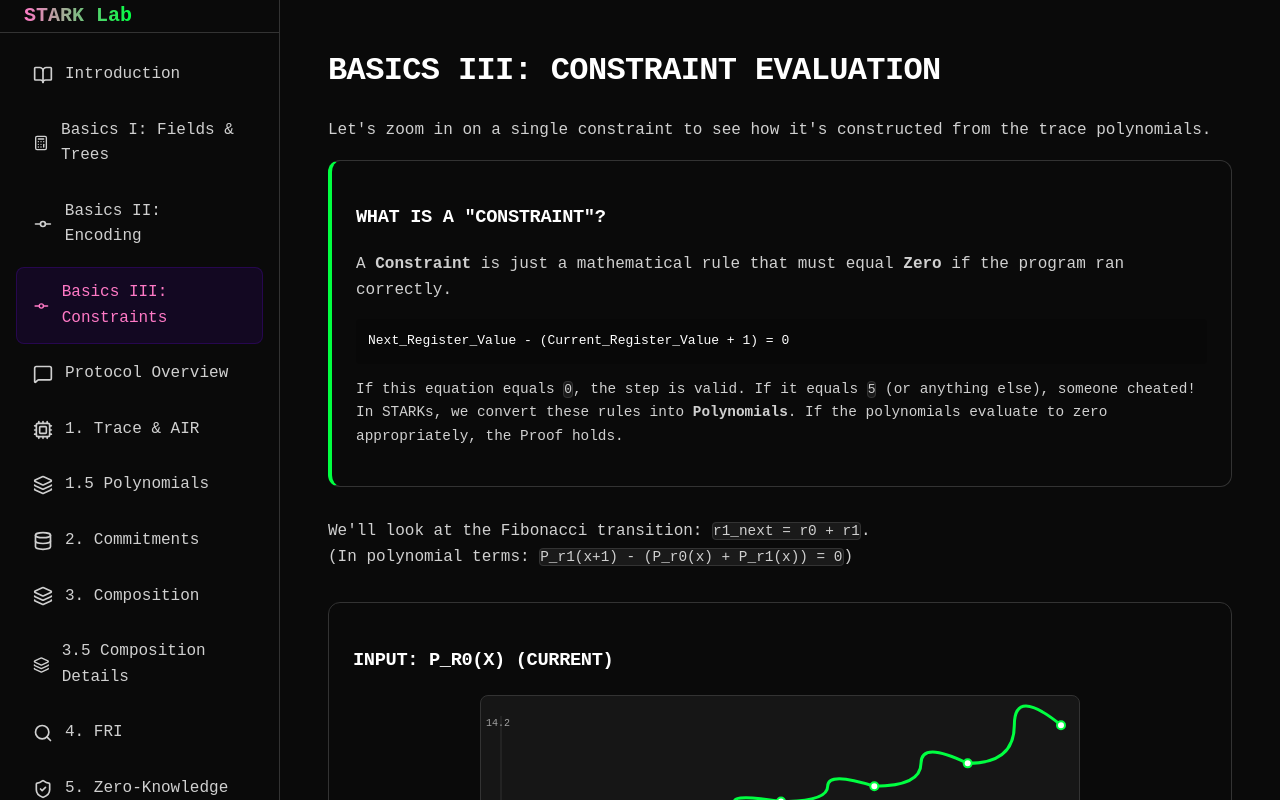
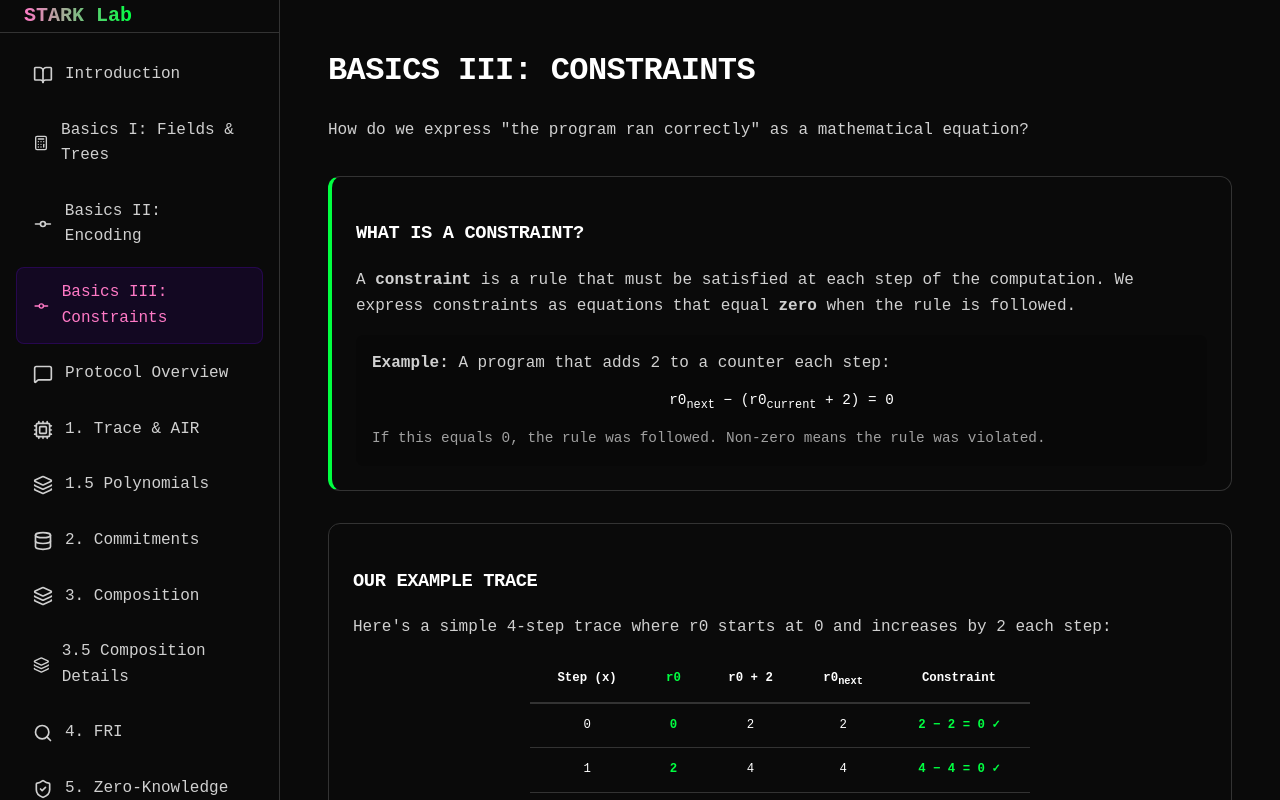
Before and after one commit to muellerberndt/starklab, a React (Vite) app: page /constraint-eval in a window 1280 px wide. Built offline with nearby package versions, Linux system fonts and the light colour scheme.

Commit message:
Simplify 'Basics III' section

```diff
--- a/src/pages/ConstraintEvaluation.tsx
+++ b/src/pages/ConstraintEvaluation.tsx
@@ -1,160 +1,288 @@
+// Simple graph component that uses a shared Y scale for comparison
+function SimpleGraph({
+    values,
+    color,
+    label,
+    yMin,
+    yMax,
+    showPoints = true
+}: {
+    values: number[];
+    color: string;
+    label: string;
+    yMin: number;
+    yMax: number;
+    showPoints?: boolean;
+}) {
+    const width = 280;
+    const height = 140;
+    const padding = { top: 20, right: 20, bottom: 30, left: 40 };
+    const graphWidth = width - padding.left - padding.right;
+    const graphHeight = height - padding.top - padding.bottom;
 
-import { PolynomialGraph } from '../components/PolynomialGraph';
+    const range = yMax - yMin || 1;
+
+    const points = values.map((val, i) => ({
+        x: padding.left + (i / (values.length - 1 || 1)) * graphWidth,
+        y: padding.top + graphHeight - ((val - yMin) / range) * graphHeight,
+        val
+    }));
+
+    // Create smooth curve path
+    let pathD = `M ${points[0].x} ${points[0].y}`;
+    for (let i = 1; i < points.length; i++) {
+        pathD += ` L ${points[i].x} ${points[i].y}`;
+    }
+
+    // Y-axis zero line position
+    const zeroY = padding.top + graphHeight - ((0 - yMin) / range) * graphHeight;
+
+    return (
+        <div style={{ textAlign: 'center' }}>
+            <div style={{ color, fontWeight: 'bold', marginBottom: '8px', fontSize: '0.9em' }}>{label}</div>
+            <svg width={width} height={height} style={{ background: 'rgba(0,0,0,0.2)', borderRadius: '8px' }}>
+                {/* Grid */}
+                <line x1={padding.left} y1={padding.top} x2={padding.left} y2={height - padding.bottom} stroke="var(--border-color)" />
+                <line x1={padding.left} y1={height - padding.bottom} x2={width - padding.right} y2={height - padding.bottom} stroke="var(--border-color)" />
+
+                {/* Zero line if in range */}
+                {yMin <= 0 && yMax >= 0 && (
+                    <line x1={padding.left} y1={zeroY} x2={width - padding.right} y2={zeroY} stroke="var(--text-muted)" strokeDasharray="4" strokeOpacity={0.5} />
+                )}
+
+                {/* Y axis labels */}
+                <text x={padding.left - 5} y={padding.top + 5} fill="var(--text-muted)" fontSize="10" textAnchor="end">{yMax}</text>
+                <text x={padding.left - 5} y={height - padding.bottom} fill="var(--text-muted)" fontSize="10" textAnchor="end">{yMin}</text>
+
+                {/* X axis labels */}
+                {points.map((p, i) => (
+                    <text key={i} x={p.x} y={height - 10} fill="var(--text-muted)" fontSize="10" textAnchor="middle">{i}</text>
+                ))}
+
+                {/* Line */}
+                <path d={pathD} fill="none" stroke={color} strokeWidth="2" />
+
+                {/* Points with values */}
+                {showPoints && points.map((p, i) => (
+                    <g key={i}>
+                        <circle cx={p.x} cy={p.y} r="5" fill="white" stroke={color} strokeWidth="2" />
+                        <text x={p.x} y={p.y - 10} fill={color} fontSize="11" textAnchor="middle" fontWeight="bold">{p.val}</text>
+                    </g>
+                ))}
+            </svg>
+        </div>
+    );
+}
 
 export function ConstraintEvaluationPage() {
-    // Use a static 8-step trace for the "Basics" section
-    // r0: 1, 1, 2, 3, 5, 8, 13, 21
-    // r1: 1, 2, 3, 5, 8, 13, 21, 34
-    // We only need the values relevant for the fiber check r1_next = r0 + r1
+    // Simple 4-step counter example: r0 increments by 2 each step
+    // r0: 0, 2, 4, 6
+    // Constraint: r0_next = r0_current + 2
+    const trace = [
+        { step: 0, r0: 0 },
+        { step: 1, r0: 2 },
+        { step: 2, r0: 4 },
+        { step: 3, r0: 6 },
+    ];
 
-    // Let's manually construct the trace values to match the logic perfectly
-    const traceValues = [1, 1, 2, 3, 5, 8, 13, 21];
+    // For polynomial visualization, we need:
+    // P_r0(x) values at x=0,1,2: [0, 2, 4] (we check transitions 0→1, 1→2, 2→3)
+    // P_r0(x+1) values: [2, 4, 6] (the "next" values)
+    // Constant 2: [2, 2, 2]
+    // Sum P_r0(x) + 2: [2, 4, 6]
+    // Constraint C(x) = P_r0(x+1) - (P_r0(x) + 2): [0, 0, 0]
 
-    // r0 behaves like the fib sequence starting at 1, 1
-    const r0Values = traceValues;
+    const r0Current = trace.slice(0, -1).map(t => t.r0);  // [0, 2, 4]
+    const r0Next = trace.slice(1).map(t => t.r0);         // [2, 4, 6]
+    const constant2 = r0Current.map(() => 2);              // [2, 2, 2]
+    const sum = r0Current.map((v, i) => v + constant2[i]); // [2, 4, 6]
+    const constraint = r0Next.map((next, i) => next - sum[i]); // [0, 0, 0]
 
-    // r1 behaves like the fib sequence starting at 1, 2 (shifted by 1 step effectively in the standard check)
-    // But for "r1_next = r0 + r1", let's assume a standard fib trace where:
-    // Step 0: r0=1, r1=1
-    // Step 1: r0=1, r1=2
-    // Step 2: r0=2, r1=3
-    // ...
-    // Wait, in our DSL:
-    // r2 = r0 + r1
-    // r0 = r1
-    // r1 = r2
-    // So:
-    // S0: 1, 1
-    // S1: 1, 2
-    // S2: 2, 3
-    // S3: 3, 5
-    // ...
-    // So r0 is [1, 1, 2, 3, 5, 8, 13, 21]
-    // And r1 is [1, 2, 3, 5, 8, 13, 21, 34]
-
-    const r1Values = [1, 2, 3, 5, 8, 13, 21, 34];
-
-    // Constraint values: r1(next) - (r0(curr) + r1(curr))
-    const constraintValues = r0Values.slice(0, -1).map((r0, i) => {
-        const r1 = r1Values[i];
-        const r1Next = r1Values[i + 1];
-
-        // Calculate diff in prime field (p=257)
-        // We want (r1Next - (r0 + r1)) % 257 == 0
-        const val = (r1Next - (r0 + r1)) % 257;
-        return val < 0 ? val + 257 : val;
-    });
+    // Calculate shared Y range for all polynomials (except constraint which has its own)
+    const allValues = [...r0Current, ...r0Next, ...constant2, ...sum];
+    const yMin = Math.min(...allValues) - 1;
+    const yMax = Math.max(...allValues) + 1;
 
     return (
         <div className="container" style={{ paddingBottom: '100px' }}>
-            <h1>Basics III: Constraint Evaluation</h1>
+            <h1>Basics III: Constraints</h1>
             <p>
-                Let's zoom in on a single constraint to see how it's constructed from the trace polynomials.
+                How do we express "the program ran correctly" as a mathematical equation?
             </p>
 
-            <div className="card" style={{ marginBottom: '32px', borderLeft: '4px solid var(--accent-primary)' }}>
-                <h3>What is a "Constraint"?</h3>
+            {/* What is a constraint */}
+            <div className="card" style={{ marginTop: '32px', borderLeft: '4px solid var(--accent-primary)' }}>
+                <h3>What is a Constraint?</h3>
                 <p>
-                    A <strong>Constraint</strong> is just a mathematical rule that must equal <strong>Zero</strong> if the program ran correctly.
+                    A <strong>constraint</strong> is a rule that must be satisfied at each step of the computation.
+                    We express constraints as equations that equal <strong>zero</strong> when the rule is followed.
                 </p>
-                <div style={{ background: 'rgba(0,0,0,0.2)', padding: '12px', borderRadius: '4px', margin: '12px 0', fontFamily: 'monospace' }}>
-                    Next_Register_Value - (Current_Register_Value + 1) = 0
-                </div>
-                <p style={{ fontSize: '0.9em' }}>
-                    If this equation equals <code>0</code>, the step is valid. If it equals <code>5</code> (or anything else), someone cheated!
-                    <br />
-                    In STARKs, we convert these rules into <strong>Polynomials</strong>. If the polynomials evaluate to zero appropriately, the Proof holds.
-                </p>
-            </div>
-
-
-            <p>
-                We'll look at the Fibonacci transition: <code>r1_next = r0 + r1</code>.
-                <br />
-                (In polynomial terms: <code>P_r1(x+1) - (P_r0(x) + P_r1(x)) = 0</code>)
-            </p>
-
-            <div style={{ display: 'flex', flexDirection: 'column', gap: '24px', marginTop: '32px' }}>
-                <div className="card">
-                    <h3>Input: P_r0(x) (Current)</h3>
-                    <div style={{ display: 'flex', justifyContent: 'center' }}>
-                        <PolynomialGraph values={r0Values.slice(0, -1)} width={600} height={150} color="var(--accent-primary)" />
+                <div style={{ marginTop: '16px', padding: '16px', background: 'rgba(0,0,0,0.2)', borderRadius: '8px' }}>
+                    <p style={{ margin: 0 }}>
+                        <strong>Example:</strong> A program that adds 2 to a counter each step:
+                    </p>
+                    <div style={{ fontFamily: 'monospace', margin: '12px 0', fontSize: '1.1em', textAlign: 'center' }}>
+                        r0<sub>next</sub> − (r0<sub>current</sub> + 2) = 0
                     </div>
-                </div>
-                <div className="card">
-                    <h3>Input: P_r1(x) (Current)</h3>
-                    <div style={{ display: 'flex', justifyContent: 'center' }}>
-                        <PolynomialGraph values={r1Values.slice(0, -1)} width={600} height={150} color="var(--accent-secondary)" />
-                    </div>
-                </div>
-            </div>
-
-            <div className="card" style={{ marginTop: '24px', textAlign: 'center' }}>
-                <div style={{ fontSize: '2em', margin: '16px 0', fontWeight: 'bold' }}>+</div>
-            </div>
-
-            <div className="card">
-                <h3>Sum: P_r0(x) + P_r1(x)</h3>
-                <div style={{ display: 'flex', justifyContent: 'center' }}>
-                    <PolynomialGraph
-                        values={r0Values.slice(0, -1).map((v, i) => v + r1Values[i])}
-                        width={600}
-                        height={150}
-                        color="#bd93f9"
-                    />
-                </div>
-            </div>
-
-            <div className="card" style={{ marginTop: '24px', textAlign: 'center' }}>
-                <div style={{ fontSize: '2em', margin: '16px 0', fontWeight: 'bold' }}>vs</div>
-            </div>
-
-            <div className="card">
-                <h3>Target: P_r1(x+1) (Next)</h3>
-                <div style={{ display: 'flex', justifyContent: 'center' }}>
-                    <PolynomialGraph values={r1Values.slice(1)} width={600} height={150} color="#ff79c6" />
-                </div>
-            </div>
-
-            <div className="card" style={{ marginTop: '32px', border: '2px solid var(--accent-success)' }}>
-                <h3>Result: Constraint Polynomial C(x)</h3>
-                <p style={{ textAlign: 'center', marginBottom: '16px' }}>
-                    <code>C(x) = P_r1(x+1) - (P_r0(x) + P_r1(x))</code>
-                </p>
-                <div style={{ display: 'flex', justifyContent: 'center' }}>
-                    <PolynomialGraph
-                        values={constraintValues}
-                        width={600}
-                        height={200}
-                        color={constraintValues.every(v => v === 0) ? 'var(--accent-success)' : 'var(--accent-error)'}
-                    />
-                </div>
-                <p style={{ textAlign: 'center', marginTop: '16px', color: 'var(--text-muted)' }}>
-                    {constraintValues.every(v => v === 0)
-                        ? "Perfectly zero! The constraint holds."
-                        : "Non-zero values indicate broken constraints."}
-                </p>
-            </div>
-
-            <div className="card" style={{ marginTop: '32px', border: '1px solid var(--border-color)' }}>
-                <h3>Selector Columns</h3>
-                <p>
-                    You might be thinking: <em style={{ color: 'var(--text-muted)' }}>"Real programs aren't just one Fibonacci loop! Steps 1-5 might be ADD, Step 6 might be MULTIPLY. Do we need a different polynomial for every step?"</em>
-                </p>
-                <div style={{ margin: '16px 0', padding: '16px', background: 'rgba(255,255,255,0.05)', borderRadius: '8px' }}>
-                    <p style={{ fontSize: '0.9em' }}>
-                        No! We use extra columns called <strong>Selectors</strong> (like simple on/off switches) to turn constraints on or off for each row.
-                    </p>
-                    <div style={{ fontFamily: 'monospace', background: 'rgba(0,0,0,0.3)', padding: '12px', borderRadius: '4px', margin: '12px 0' }}>
-                        C(x) = <span style={{ color: 'var(--accent-primary)' }}>is_add</span> * (r2 - (r0 + r1)) +
-                        <span style={{ color: 'var(--accent-secondary)' }}> is_mul</span> * (r2 - (r0 * r1))
-                    </div>
-                    <p style={{ fontSize: '0.9em' }}>
-                        This way, we can build a universal "CPU" with a constant number of constraints (e.g., 50) that can verify a trace of <strong>any</strong> length (1,000,000+ steps)!
+                    <p style={{ margin: 0, fontSize: '0.9em', color: 'var(--text-muted)' }}>
+                        If this equals 0, the rule was followed. Non-zero means the rule was violated.
                     </p>
                 </div>
             </div>
 
+            {/* The trace table */}
+            <div className="card" style={{ marginTop: '32px' }}>
+                <h3>Our Example Trace</h3>
+                <p>
+                    Here's a simple 4-step trace where r0 starts at 0 and increases by 2 each step:
+                </p>
+                <div style={{ overflowX: 'auto', marginTop: '16px' }}>
+                    <table style={{
+                        width: '100%',
+                        maxWidth: '500px',
+                        margin: '0 auto',
+                        borderCollapse: 'collapse',
+                        fontFamily: 'monospace',
+                        fontSize: '0.95em'
+                    }}>
+                        <thead>
+                            <tr style={{ borderBottom: '2px solid var(--border-color)' }}>
+                                <th style={{ padding: '12px 16px', textAlign: 'center' }}>Step (x)</th>
+                                <th style={{ padding: '12px 16px', textAlign: 'center', color: 'var(--accent-primary)' }}>r0</th>
+                                <th style={{ padding: '12px 16px', textAlign: 'center' }}>r0 + 2</th>
+                                <th style={{ padding: '12px 16px', textAlign: 'center' }}>r0<sub>next</sub></th>
+                                <th style={{ padding: '12px 16px', textAlign: 'center' }}>Constraint</th>
+                            </tr>
+                        </thead>
+                        <tbody>
+                            {trace.slice(0, -1).map((row, i) => {
+                                const nextR0 = trace[i + 1].r0;
+                                const expected = row.r0 + 2;
+                                const diff = nextR0 - expected;
+                                return (
+                                    <tr key={i} style={{ borderBottom: '1px solid var(--border-color)' }}>
+                                        <td style={{ padding: '12px 16px', textAlign: 'center' }}>{row.step}</td>
+                                        <td style={{ padding: '12px 16px', textAlign: 'center', color: 'var(--accent-primary)', fontWeight: 'bold' }}>{row.r0}</td>
+                                        <td style={{ padding: '12px 16px', textAlign: 'center' }}>{expected}</td>
+                                        <td style={{ padding: '12px 16px', textAlign: 'center' }}>{nextR0}</td>
+                                        <td style={{ padding: '12px 16px', textAlign: 'center' }}>
+                                            <span style={{ color: 'var(--accent-success)', fontWeight: 'bold' }}>
+                                                {nextR0} − {expected} = {diff} ✓
+                                            </span>
+                                        </td>
+                                    </tr>
+                                );
+                            })}
+                        </tbody>
+                    </table>
+                </div>
+                <p style={{ marginTop: '16px', textAlign: 'center', color: 'var(--accent-success)', fontWeight: 'bold' }}>
+                    All constraints evaluate to 0!
+                </p>
+            </div>
+
+            {/* Polynomial visualization */}
+            <div className="card" style={{ marginTop: '32px', borderLeft: '4px solid var(--accent-secondary)' }}>
+                <h3>Visualizing as Polynomials</h3>
+                <p>
+                    In STARKs, we encode each column as a polynomial using{' '}
+                    <a href="https://en.wikipedia.org/wiki/Lagrange_polynomial" target="_blank" rel="noopener noreferrer" style={{ color: 'var(--accent-primary)' }}>
+                        Lagrange interpolation
+                    </a>. Let's see how the constraint looks as polynomial arithmetic:
+                </p>
+
+                {/* Row 1: P_r0(x) and constant 2 */}
+                <div style={{
+                    display: 'flex',
+                    alignItems: 'center',
+                    justifyContent: 'center',
+                    gap: '24px',
+                    marginTop: '24px',
+                    flexWrap: 'wrap'
+                }}>
+                    <SimpleGraph values={r0Current} color="var(--accent-primary)" label="P_r0(x)" yMin={yMin} yMax={yMax} />
+                    <div style={{ fontSize: '1.5em', fontWeight: 'bold' }}>+</div>
+                    <SimpleGraph values={constant2} color="var(--accent-tertiary)" label="2 (constant)" yMin={yMin} yMax={yMax} />
+                </div>
+
+                {/* Equals */}
+                <div style={{ textAlign: 'center', margin: '16px 0', fontSize: '1.5em', fontWeight: 'bold' }}>=</div>
+
+                {/* Row 2: Sum */}
+                <div style={{ display: 'flex', justifyContent: 'center' }}>
+                    <SimpleGraph values={sum} color="#bd93f9" label="P_r0(x) + 2" yMin={yMin} yMax={yMax} />
+                </div>
+
+                {/* This should equal... */}
+                <div style={{
+                    textAlign: 'center',
+                    margin: '24px 0',
+                    padding: '12px',
+                    background: 'rgba(0,255,100,0.1)',
+                    borderRadius: '8px'
+                }}>
+                    <div style={{ fontSize: '1em', marginBottom: '8px' }}>This should equal...</div>
+                </div>
+
+                {/* Row 3: P_r0(x+1) */}
+                <div style={{ display: 'flex', justifyContent: 'center' }}>
+                    <SimpleGraph values={r0Next} color="var(--accent-secondary)" label="P_r0(x+1) — the 'next' values" yMin={yMin} yMax={yMax} />
+                </div>
+
+                {/* Comparison note */}
+                <div style={{
+                    textAlign: 'center',
+                    margin: '16px 0',
+                    padding: '16px',
+                    background: 'rgba(0,0,0,0.2)',
+                    borderRadius: '8px'
+                }}>
+                    <p style={{ margin: 0, fontSize: '0.95em' }}>
+                        Notice: <span style={{ color: '#bd93f9', fontWeight: 'bold' }}>P_r0(x) + 2</span> = [2, 4, 6]
+                        matches exactly with <span style={{ color: 'var(--accent-secondary)', fontWeight: 'bold' }}>P_r0(x+1)</span> = [2, 4, 6]
+                    </p>
+                </div>
+
+                {/* Constraint polynomial */}
+                <div style={{
+                    textAlign: 'center',
+                    margin: '24px 0 16px',
+                    fontSize: '1em'
+                }}>
+                    <strong>Constraint polynomial:</strong> C(x) = P_r0(x+1) − (P_r0(x) + 2)
+                </div>
+
+                <div style={{ display: 'flex', justifyContent: 'center' }}>
+                    <SimpleGraph values={constraint} color="var(--accent-success)" label="C(x) = 0 everywhere!" yMin={-2} yMax={2} />
+                </div>
+
+                <p style={{ marginTop: '16px', textAlign: 'center', color: 'var(--accent-success)', fontWeight: 'bold' }}>
+                    The constraint polynomial is zero at all points — the trace is valid!
+                </p>
+            </div>
+
+            {/* Key insight */}
+            <div className="card" style={{ marginTop: '32px', background: 'rgba(100, 200, 255, 0.05)' }}>
+                <h3>The Key Insight</h3>
+                <p>
+                    By expressing constraints as polynomials:
+                </p>
+                <ul style={{ marginTop: '8px', lineHeight: '1.8' }}>
+                    <li><strong>Compression:</strong> Instead of checking N separate equations, we check one polynomial identity</li>
+                    <li><strong>Error amplification:</strong> If even one constraint fails, C(x) will be non-zero <em>almost everywhere</em></li>
+                    <li><strong>Efficient verification:</strong> The verifier only needs to check C(x) at a few random points</li>
+                </ul>
+            </div>
+
+            {/* Advanced note about selectors */}
+            <div className="card" style={{ marginTop: '32px', opacity: 0.8 }}>
+                <h3 style={{ fontSize: '1em', color: 'var(--text-muted)' }}>Advanced: Handling Different Instructions</h3>
+                <p style={{ fontSize: '0.9em', color: 'var(--text-muted)' }}>
+                    Real programs have different operations (ADD, MUL, etc.). STARKs use <strong>selector columns</strong> —
+                    extra columns that "turn on" the right constraint for each instruction type. This way, a fixed set of
+                    constraints can verify any program.
+                </p>
+            </div>
         </div>
     );
 }
```
